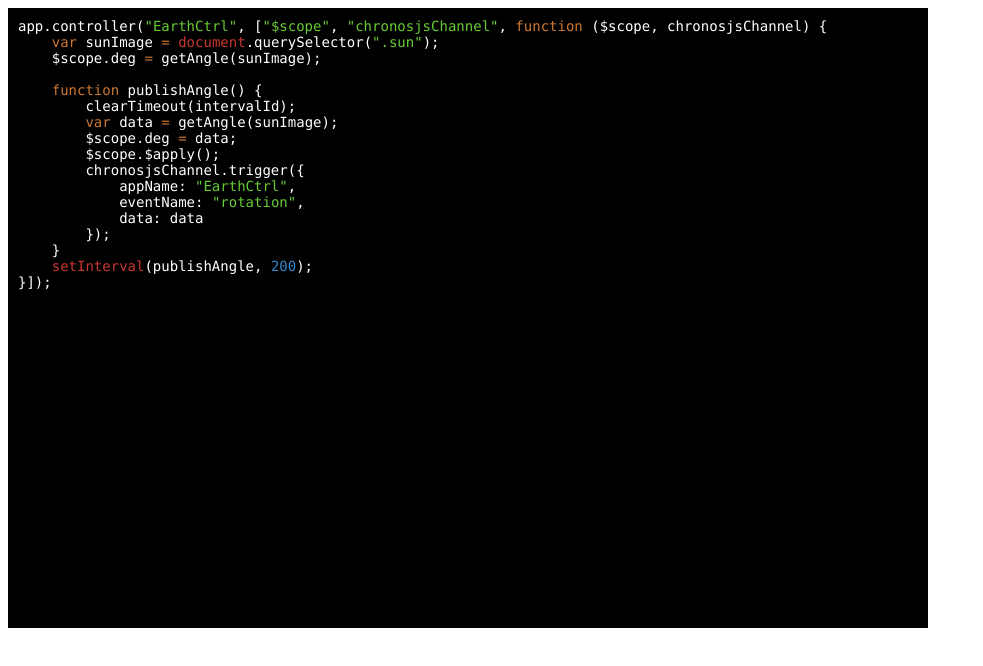
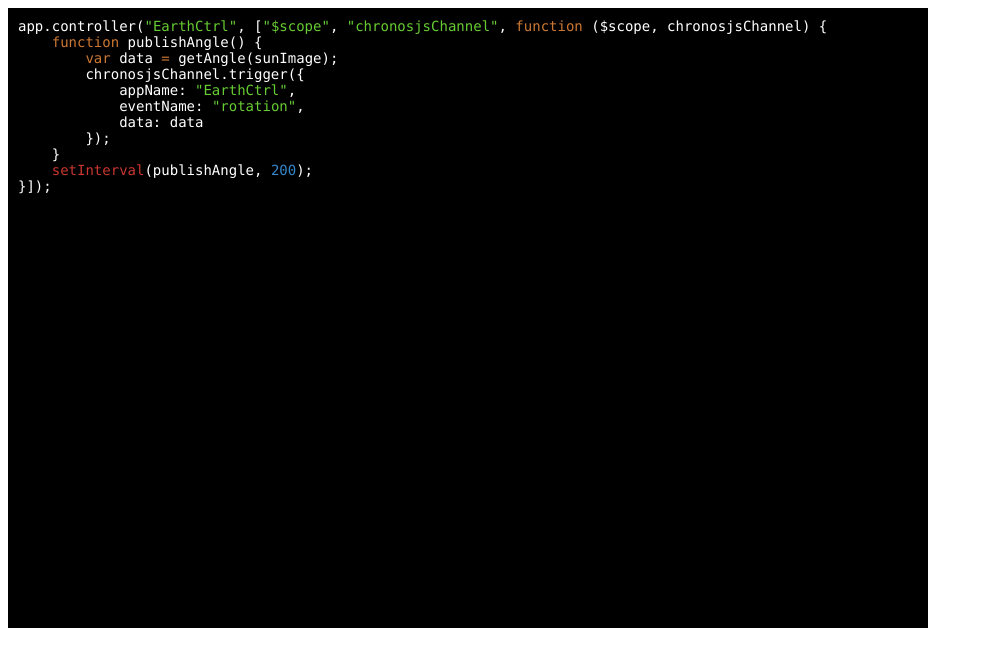
Before and after one commit to miki2826/event-driven-overview, a plain HTML site: page snippets/angular_chronosjs_earth_controller.js.html in a window 1280 px wide. Shown: the whole page, without its empty margins (0-983 px from the left). Drawn offline with Linux system fonts and the light colour scheme.

Commit message:
more cleanning of the code samples

```diff
--- a/snippets/angular_chronosjs_earth_controller.js.html
+++ b/snippets/angular_chronosjs_earth_controller.js.html
@@ -9,14 +9,8 @@
 </head>
 <body>
 <pre><code data-language="javascript">app.controller("EarthCtrl", ["$scope", "chronosjsChannel", function ($scope, chronosjsChannel) {
-    var sunImage = document.querySelector(".sun");
-    $scope.deg = getAngle(sunImage);
-
     function publishAngle() {
-        clearTimeout(intervalId);
         var data = getAngle(sunImage);
-        $scope.deg = data;
-        $scope.$apply();
         chronosjsChannel.trigger({
             appName: "EarthCtrl",
             eventName: "rotation",
```
Also changed, not shown: snippets/angular_chronosjs_courier_earth_controller.js.html (+1 -8 lines), snippets/angular_chronosjs_courier_homer_widget.html (+1 -0 lines).
